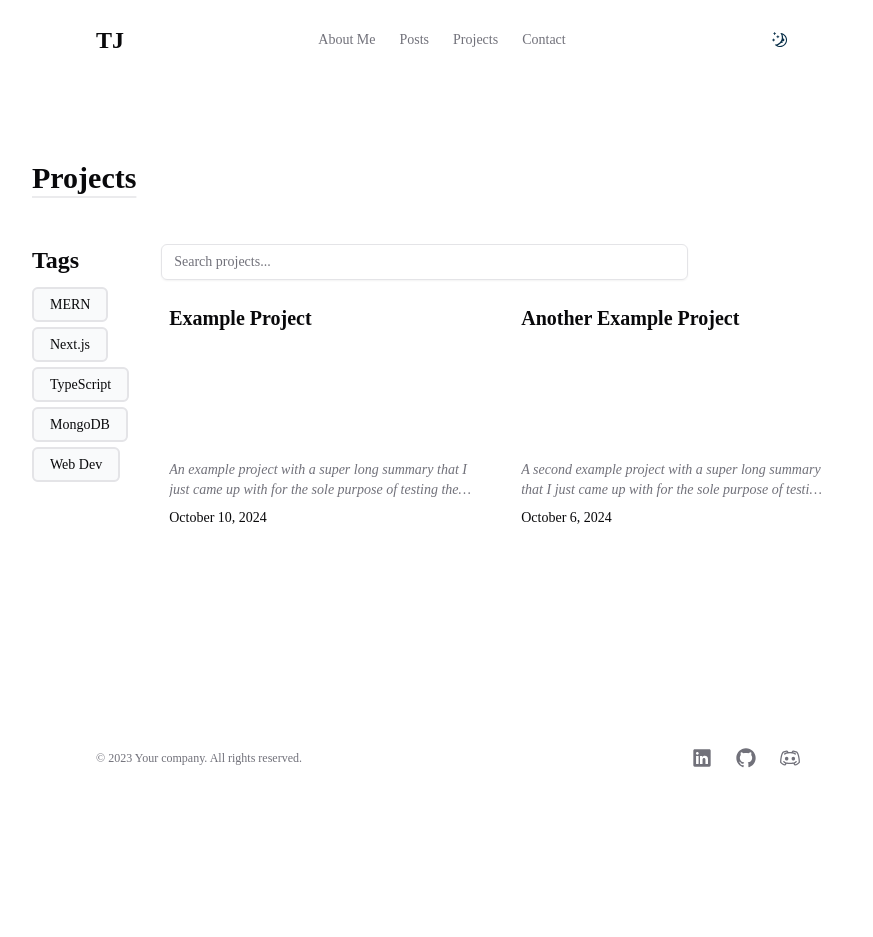
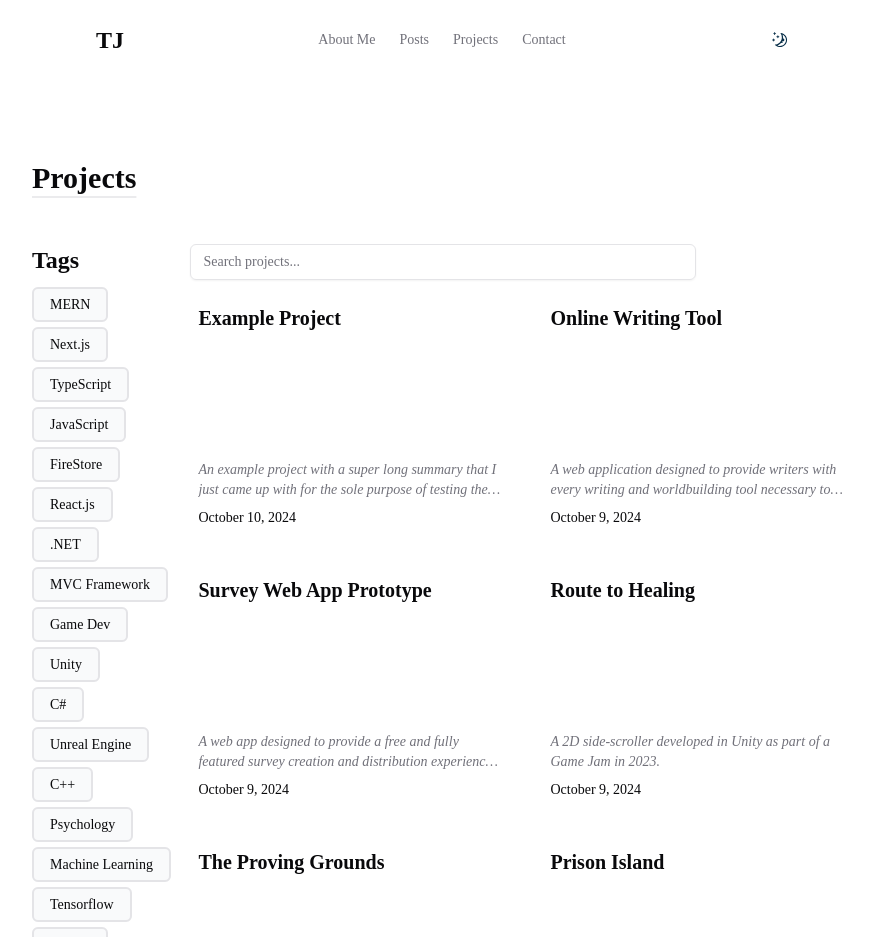
Before and after one commit to tarunJeevan/portfolio, a Next.js app: page /projects in a window 1280 px wide. Shown: the top 937 px of the page, without its empty margins (192-1065 px from the left). Before the commit the page ends 800 px from the top, so only its background shows below. Built offline with nearby package versions, Linux system fonts and the light colour scheme.

Commit message:
Adding projects. Project details still needed

```diff
--- a/components/projects-with-search.tsx
+++ b/components/projects-with-search.tsx
@@ -51,9 +51,9 @@ export default function ProjectsWithSearch({ projects }: { projects: ProjectMeta
     }
 
     return (
-        <div className="flex flex-row gap-8">
+        <div className="flex flex-row gap-4">
             {/* Filter by tags */}
-            <div className="flex flex-col h-full max-w-xs gap-y-4 sticky top-20">
+            <div className="flex flex-col h-full w-44 gap-y-4 sticky top-20">
                 <h3 className="font-bold text-2xl">Tags</h3>
                 {uniqueTags.map(tag => (
                     <div key={tag?.toLowerCase().replace(/\s+/g, '-')}>
--- /dev/null
+++ b/content/projects/expenses-calc.mdx
@@ -0,0 +1,8 @@
+---
+title: Expenses Calc
+summary: A custom console app aimed at simplifying financial operations such as tracking revenue and expenses, calculating taxes, etc.
+image:
+author: 'Tarun Jeevan'
+publishedAt: '2024-10-9'
+tags: ['Console', 'C++']
+---
--- /dev/null
+++ b/content/projects/expert-system.mdx
@@ -0,0 +1,8 @@
+---
+title: Expert System on Heart Disease Prediction
+summary: A system to predict heart disease risk using machine learning techniques.
+image:
+author: 'Tarun Jeevan'
+publishedAt: '2024-10-9'
+tags: ['Machine Learning', 'Tensorflow', 'Python']
+---
--- /dev/null
+++ b/content/projects/prison-island.mdx
@@ -0,0 +1,8 @@
+---
+title: Prison Island
+summary: A prototye survival game designed to study how playing video games can be used to train cognitive skills.
+image:
+author: 'Tarun Jeevan'
+publishedAt: '2024-10-9'
+tags: ['Game Dev', 'Unreal Engine', 'C++', 'Psychology']
+---
--- /dev/null
+++ b/content/projects/proving-grounds.mdx
@@ -0,0 +1,8 @@
+---
+title: The Proving Grounds
+summary: A prototype of a 3D, action-adventure game set in a fantasy medieval world, offering players a rich and engaging narrative as well as skill-based gameplay.
+image:
+author: 'Tarun Jeevan'
+publishedAt: '2024-10-9'
+tags: ['Game Dev', 'Unreal Engine', 'C++']
+---
--- /dev/null
+++ b/content/projects/route-to-healing.mdx
@@ -0,0 +1,8 @@
+---
+title: Route to Healing
+summary: A 2D side-scroller developed in Unity as part of a Game Jam in 2023.
+image:
+author: 'Tarun Jeevan'
+publishedAt: '2024-10-9'
+tags: ['Game Dev', 'Unity', 'C#']
+---
--- /dev/null
+++ b/content/projects/survey-web-app.mdx
@@ -0,0 +1,8 @@
+---
+title: Survey Web App Prototype
+summary: A web app designed to provide a free and fully featured survey creation and distribution experience for student groups.
+image:
+author: 'Tarun Jeevan'
+publishedAt: '2024-10-9'
+tags: ['React.js', '.NET', 'MVC Framework']
+---
--- /dev/null
+++ b/content/projects/writing-tool.mdx
@@ -0,0 +1,9 @@
+---
+title: Online Writing Tool
+summary: A web application designed to provide writers with every writing and worldbuilding tool necessary to create rich and detailed fictional and non-fictional stories.
+image:
+author: 'Tarun Jeevan'
+publishedAt: '2024-10-9'
+# Add further tags for auth, CMS, and other libraries and packages
+tags: ['Next.js', 'JavaScript', 'FireStore']
+---
```
Also changed, not shown: content/posts/biography.mdx (+45 -4 lines).
